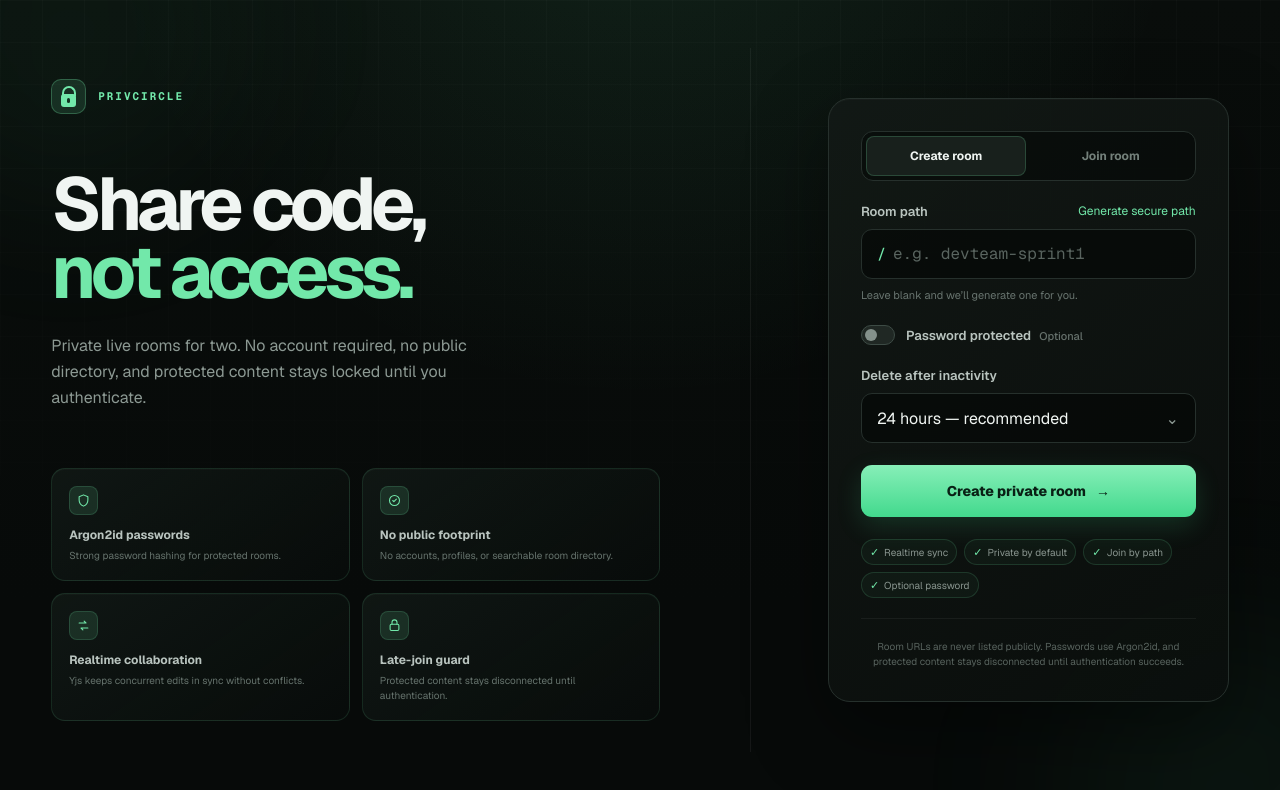
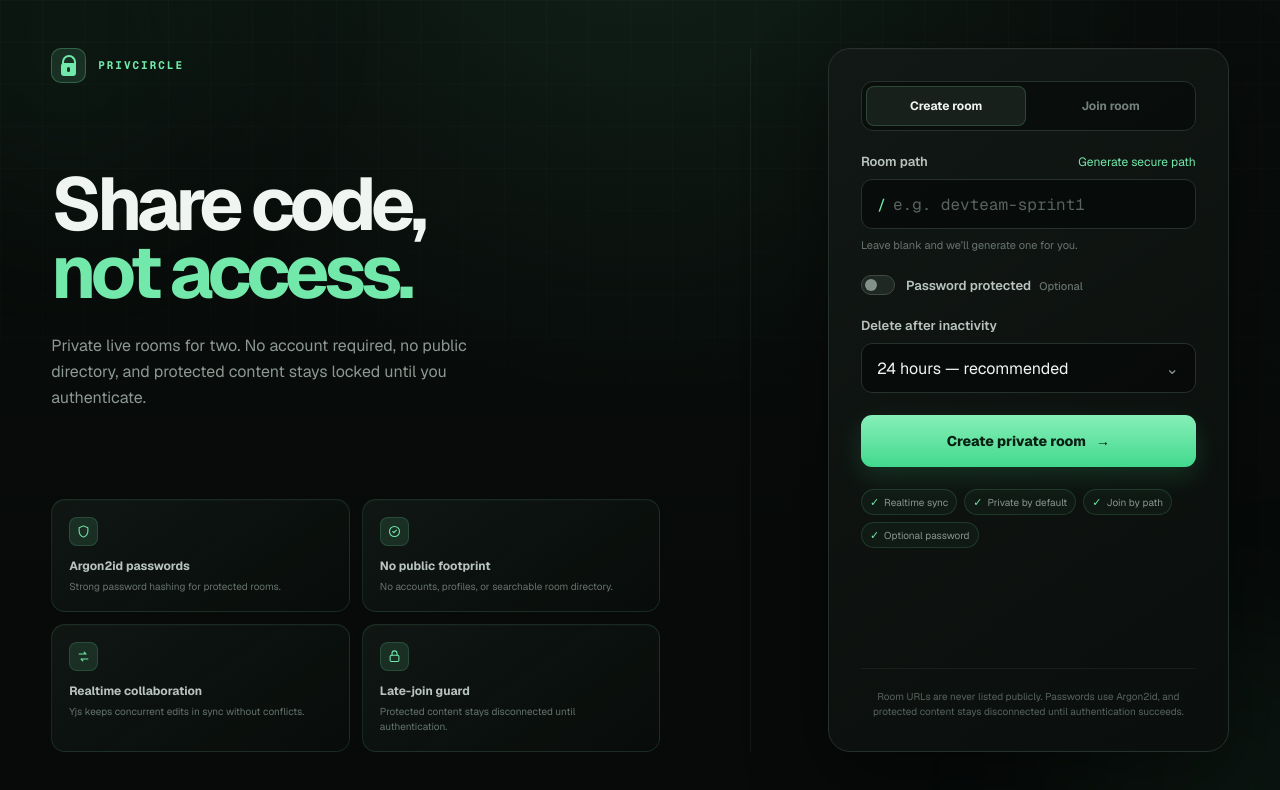
Before and after one commit to anshsuthar07/PrivCircle, a Next.js app: page / in a window 1280 px wide. Shown: the top 790 px of the page. Built offline with nearby package versions, Linux system fonts and the light colour scheme.

Commit message:
fix(home): align split layout boundaries

```diff
--- a/app/globals.css
+++ b/app/globals.css
@@ -118,19 +118,22 @@ a {
   display: grid;
   width: min(100%, 1380px);
   grid-template-columns: minmax(0, 1.12fr) minmax(430px, 0.88fr);
-  align-items: center;
+  align-items: stretch;
   gap: clamp(56px, 7vw, 112px);
 }
 
 .home-story {
+  display: flex;
   min-width: 0;
+  flex-direction: column;
+  justify-content: space-between;
 }
 
 .home-brand {
   display: flex;
   align-items: center;
   gap: 12px;
-  margin-bottom: clamp(48px, 7vh, 76px);
+  margin-bottom: 0;
   color: var(--accent);
   font: 680 11px/1 var(--font-geist-mono), monospace;
   letter-spacing: 0.18em;
@@ -166,7 +169,7 @@ a {
   display: grid;
   grid-template-columns: repeat(2, minmax(0, 1fr));
   gap: 12px;
-  margin-top: clamp(42px, 7vh, 66px);
+  margin-top: 0;
 }
 
 .feature-card {
@@ -217,13 +220,16 @@ a {
 .home-form-column {
   display: grid;
   min-height: min(780px, calc(100vh - 96px));
-  align-items: center;
+  align-items: stretch;
   border-left: 1px solid rgba(255, 255, 255, 0.055);
   padding-left: clamp(48px, 6vw, 96px);
 }
 
 .home-card {
+  display: flex;
   width: min(100%, 500px);
+  height: 100%;
+  flex-direction: column;
   border: 1px solid var(--border);
   border-radius: 22px;
   background: linear-gradient(145deg, rgba(18, 24, 21, 0.97), rgba(10, 14, 12, 0.96));
@@ -723,6 +729,10 @@ input::placeholder {
   text-align: center;
 }
 
+.home-card .privacy-note {
+  margin-top: auto;
+}
+
 .room-gate-shell {
   display: grid;
   min-height: 100vh;
@@ -1078,12 +1088,21 @@ input::placeholder {
     margin-bottom: 42px;
   }
 
+  .home-story {
+    display: block;
+  }
+
+  .feature-grid {
+    margin-top: 42px;
+  }
+
   .home-story h1 {
     font-size: clamp(52px, 10vw, 78px);
   }
 
   .home-form-column {
     min-height: 0;
+    align-items: center;
     justify-items: center;
     border-top: 1px solid rgba(255, 255, 255, 0.055);
     border-left: 0;
@@ -1093,6 +1112,11 @@ input::placeholder {
 
   .home-card {
     width: min(100%, 620px);
+    height: auto;
+  }
+
+  .home-card .privacy-note {
+    margin-top: 20px;
   }
 }
 
```
